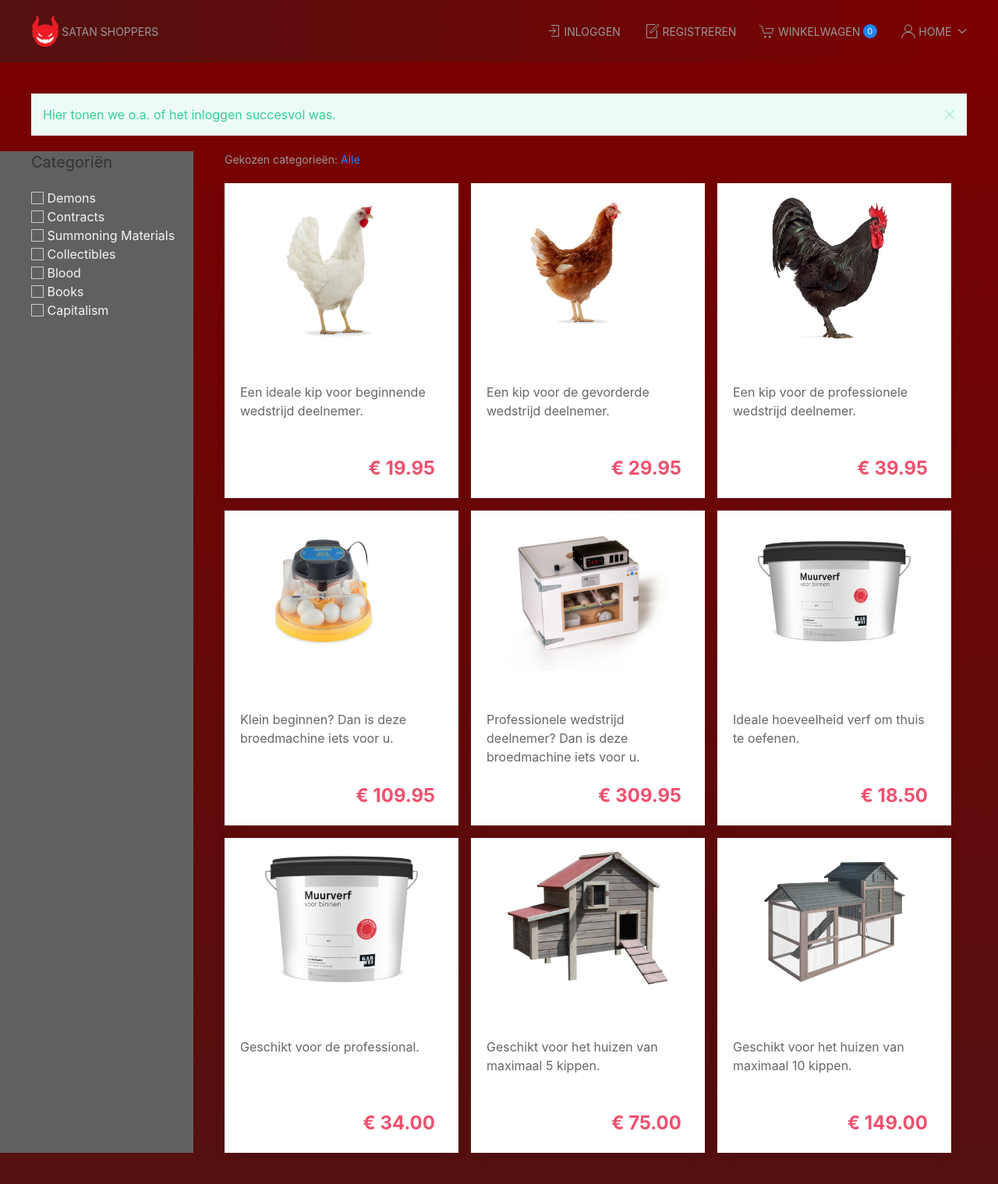
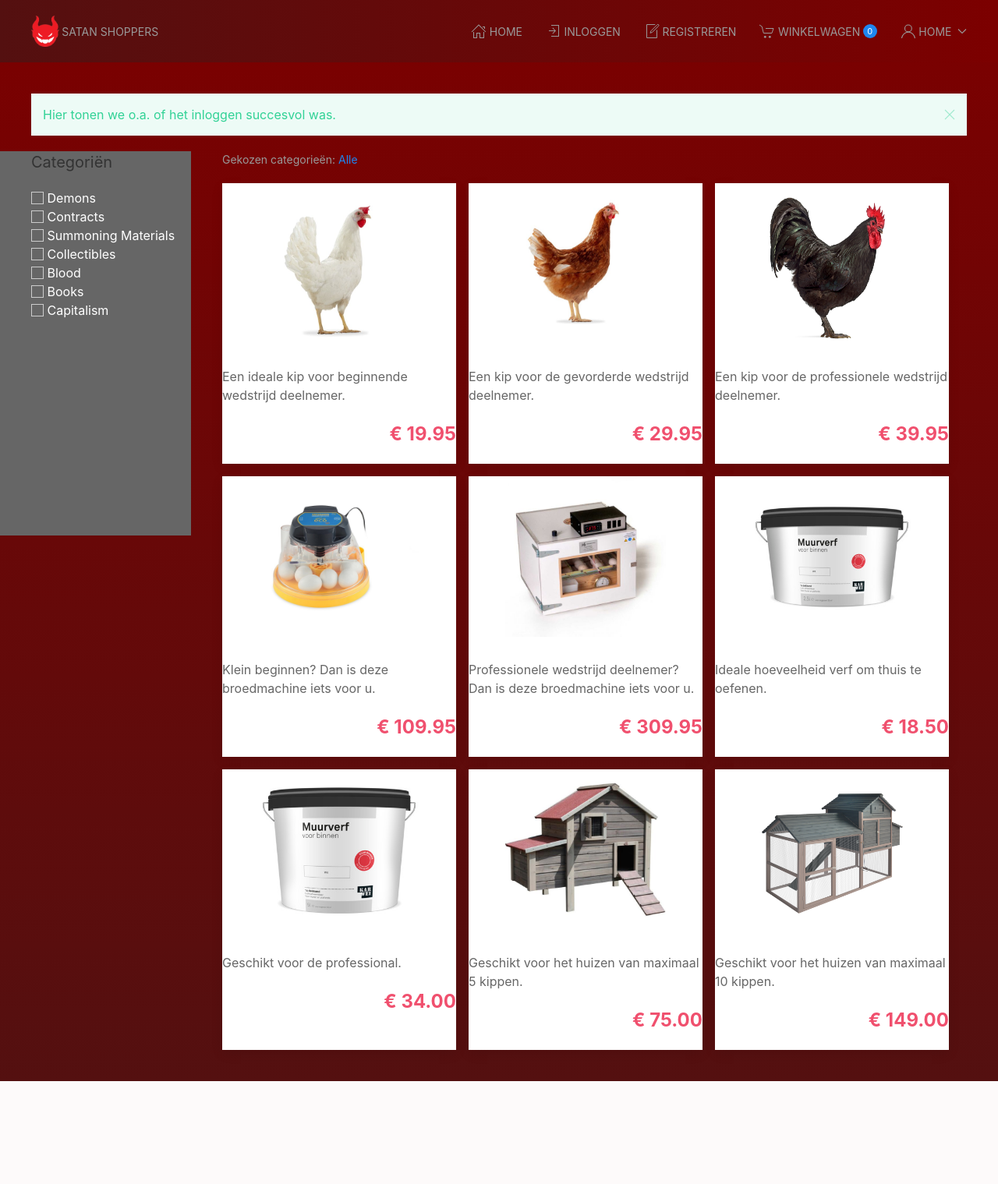
Before and after one commit to sleepyniki/satans-shoppers, a PHP site: page / in a window 1280 px wide. Shown: the whole page at 78% size. After the commit the page ends 1387 px from the top, so only its background shows below. Run offline with PHP 8.4, Linux system fonts and the light colour scheme.

Commit message:
added home button in the index.html, and fixed the categorie size

```diff
--- a/design/css/style.css
+++ b/design/css/style.css
@@ -77,3 +77,19 @@
 .order-confirm-table tbody tr:last-child, tfoot tr:nth-child(2) {
    border-bottom: 3px solid #e5e5e5 !important;
 }
+
+.Categoriën {
+   width: 205px;
+   height: 493px;
+   color: white;
+   background-color: #666;
+}
+
+.uk-width-4-5{
+
+}
+
+.uk-card-body{
+   background-color: #760a1e;
+
+}
--- a/design/index.html
+++ b/design/index.html
@@ -37,6 +37,7 @@
             <div class="uk-navbar-right">
 
                <ul class="uk-navbar-nav">
+                  <li><a href="index.html"><span uk-icon="icon: home"></span>home</a></li>
                   <li><a href="login.html"><span uk-icon="icon: sign-in"></span>Inloggen</a></li>
                   <li><a href="register.html"><span uk-icon="icon: file-edit"></span>Registreren</a></li>
                   <li>
@@ -75,7 +76,7 @@
          <p>Hier tonen we o.a. of het inloggen succesvol was.</p>
       </div>
       <div class="uk-grid">
-         <section class="uk-width-1-5">
+         <section class="Categoriën">
             <h4>Categoriën</h4>
             <hr class="uk-divider" />
             <div>
@@ -117,7 +118,7 @@
                   <div class="uk-card-media-top uk-align-center">
                      <img src="img/white-chicken.jpg" alt="Witte kip" class="product-image uk-align-center">
                   </div>
-                  <div class="uk-card-body uk-card-body-home">
+                  <div class="product-dis">
                      <p class="product-card-p">Een ideale kip voor beginnende wedstrijd deelnemer.</p>
                      <p class="product-card-p uk-text-large uk-text-bold uk-text-danger uk-text-right">&euro; 19.95</p>
                   </div>
@@ -127,7 +128,7 @@
                   <div class="uk-card-media-top uk-align-center">
                      <img src="img/brown-chicken.jpg" alt="Witte kip" class="product-image uk-align-center">
                   </div>
-                  <div class="uk-card-body uk-card-body-home">
+                  <div class="product-dis">
                      <p class="product-card-p">Een kip voor de gevorderde wedstrijd deelnemer.</p>
                      <p class="product-card-p uk-text-large uk-text-bold uk-text-danger uk-text-right">&euro; 29.95</p>
                   </div>
@@ -136,7 +137,7 @@
                   <div class="uk-card-media-top uk-align-center">
                      <img src="img/black-chicken.jpg" alt="Witte kip" class="product-image uk-align-center">
                   </div>
-                  <div class="uk-card-body uk-card-body-home">
+                  <div class="product-dis">
                      <p class="product-card-p">Een kip voor de professionele wedstrijd deelnemer.</p>
                      <p class="product-card-p uk-text-large uk-text-bold uk-text-danger uk-text-right">&euro; 39.95</p>
                   </div>
@@ -146,7 +147,7 @@
                   <div class="uk-card-media-top uk-align-center">
                      <img src="img/broedmachine-small.jpg" alt="Witte kip" class="product-image uk-align-center">
                   </div>
-                  <div class="uk-card-body uk-card-body-home">
+                  <div class="product-dis">
                      <p class="product-card-p">Klein beginnen? Dan is deze broedmachine iets voor u.</p>
                      <p class="product-card-p uk-text-large uk-text-bold uk-text-danger uk-text-right">&euro; 109.95</p>
                   </div>
@@ -155,7 +156,7 @@
                   <div class="uk-card-media-top uk-align-center">
                      <img src="img/broedmachine-large.jpg" alt="Witte kip" class="product-image uk-align-center">
                   </div>
-                  <div class="uk-card-body uk-card-body-home">
+                  <div class="product-dis">
                      <p class="product-card-p">Professionele wedstrijd deelnemer? Dan is deze broedmachine iets voor u.
                      </p>
                      <p class="product-card-p uk-text-large uk-text-bold uk-text-danger uk-text-right">&euro; 309.95</p>
@@ -165,7 +166,7 @@
                   <div class="uk-card-media-top uk-align-center">
                      <img src="img/witte-verf-2-5l.jpg" alt="Witte kip" class="product-image uk-align-center">
                   </div>
-                  <div class="uk-card-body uk-card-body-home">
+                  <div class="product-dis">
                      <p class="product-card-p">Ideale hoeveelheid verf om thuis te oefenen.</p>
                      <p class="product-card-p uk-text-large uk-text-bold uk-text-danger uk-text-right">&euro; 18.50</p>
                   </div>
@@ -174,7 +175,7 @@
                   <div class="uk-card-media-top uk-align-center">
                      <img src="img/witte-verf-5l.jpg" alt="Witte kip" class="product-image uk-align-center">
                   </div>
-                  <div class="uk-card-body uk-card-body-home">
+                  <div class="product-dis">
                      <p class="product-card-p">Geschikt voor de professional.</p>
                      <p class="product-card-p uk-text-large uk-text-bold uk-text-danger uk-text-right">&euro; 34.00</p>
                   </div>
@@ -183,7 +184,7 @@
                   <div class="uk-card-media-top uk-align-center">
                      <img src="img/kippenhok-small.jpg" alt="Witte kip" class="product-image uk-align-center">
                   </div>
-                  <div class="uk-card-body uk-card-body-home">
+                  <div class="product-dis">
                      <p class="product-card-p">Geschikt voor het huizen van maximaal 5 kippen.</p>
                      <p class="product-card-p uk-text-large uk-text-bold uk-text-danger uk-text-right">&euro; 75.00</p>
                   </div>
@@ -192,7 +193,7 @@
                   <div class="uk-card-media-top uk-align-center">
                      <img src="img/kippenhok-medium.jpg" alt="Witte kip" class="product-image uk-align-center">
                   </div>
-                  <div class="uk-card-body uk-card-body-home">
+                  <div class="product-dis">
                      <p class="product-card-p">Geschikt voor het huizen van maximaal 10 kippen.</p>
                      <p class="product-card-p uk-text-large uk-text-bold uk-text-danger uk-text-right">&euro; 149.00</p>
                   </div>
```
Also changed, not shown: design/css/uikit.min.css.
